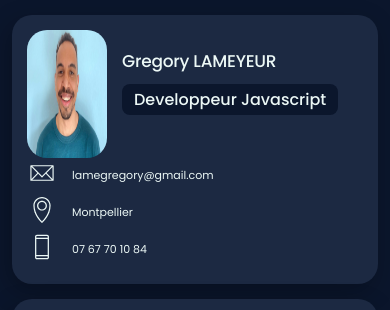
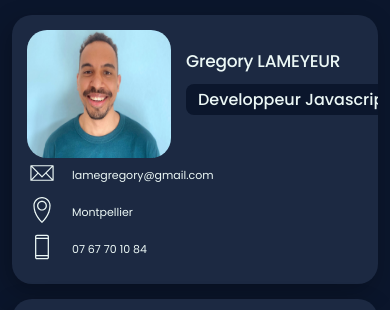
Before and after one commit to Gregory-Lameyeur/Portfolio, a plain HTML site: page index.html in a window 390 px wide. Shown: the top 310 px of the page. Drawn offline with Linux system fonts and the light colour scheme.

Commit message:
responsive picture 2

```diff
--- a/assets/css/style.css
+++ b/assets/css/style.css
@@ -584,7 +584,9 @@ a{
   /**
    * #PORTFOLIO, BLOG
    */
-  .pdp { height: 8rem; }
+  .pdp {
+    height: 8rem;
+    width: 9rem; }
   .project-img,
   .blog-banner-box { height: auto; }
 
```
